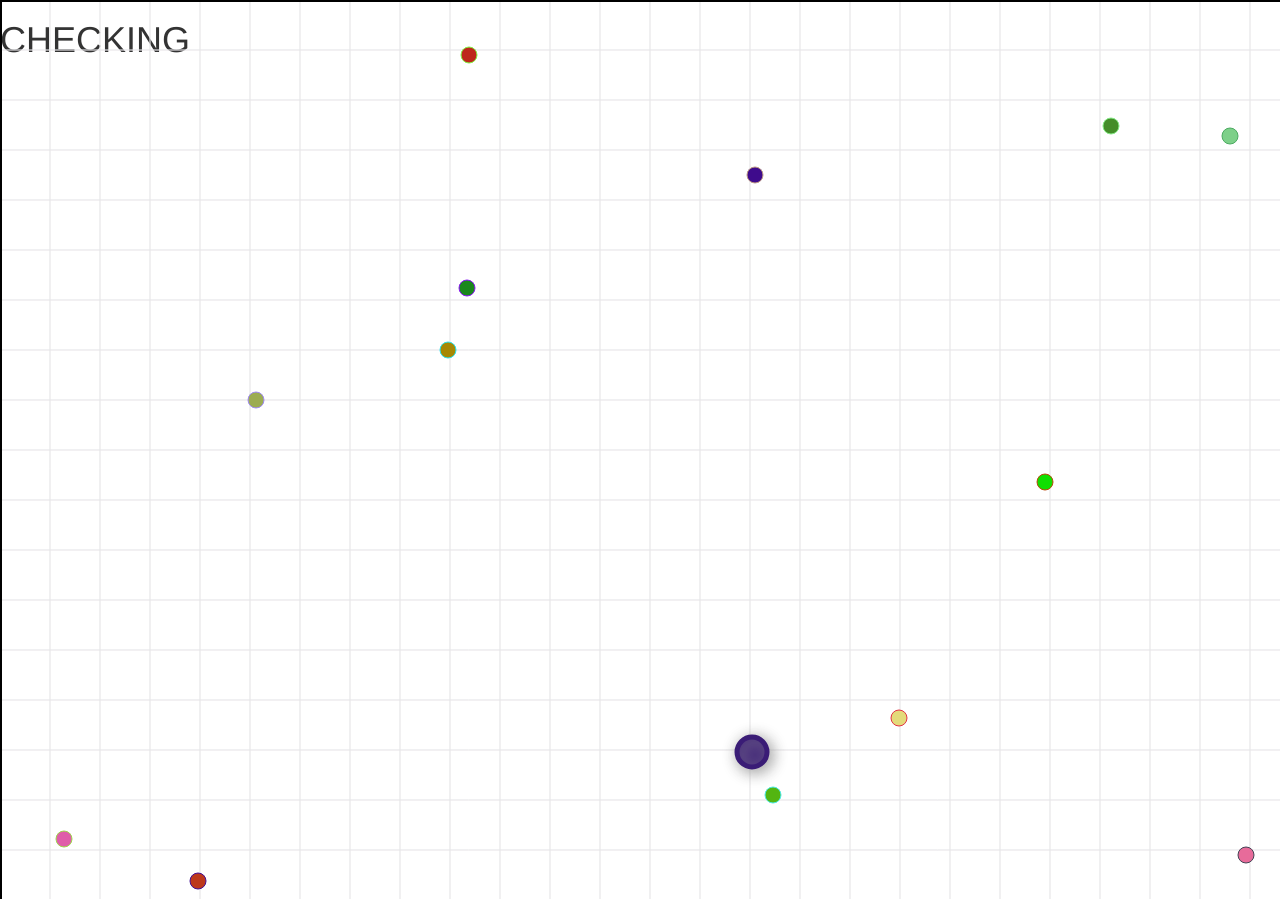
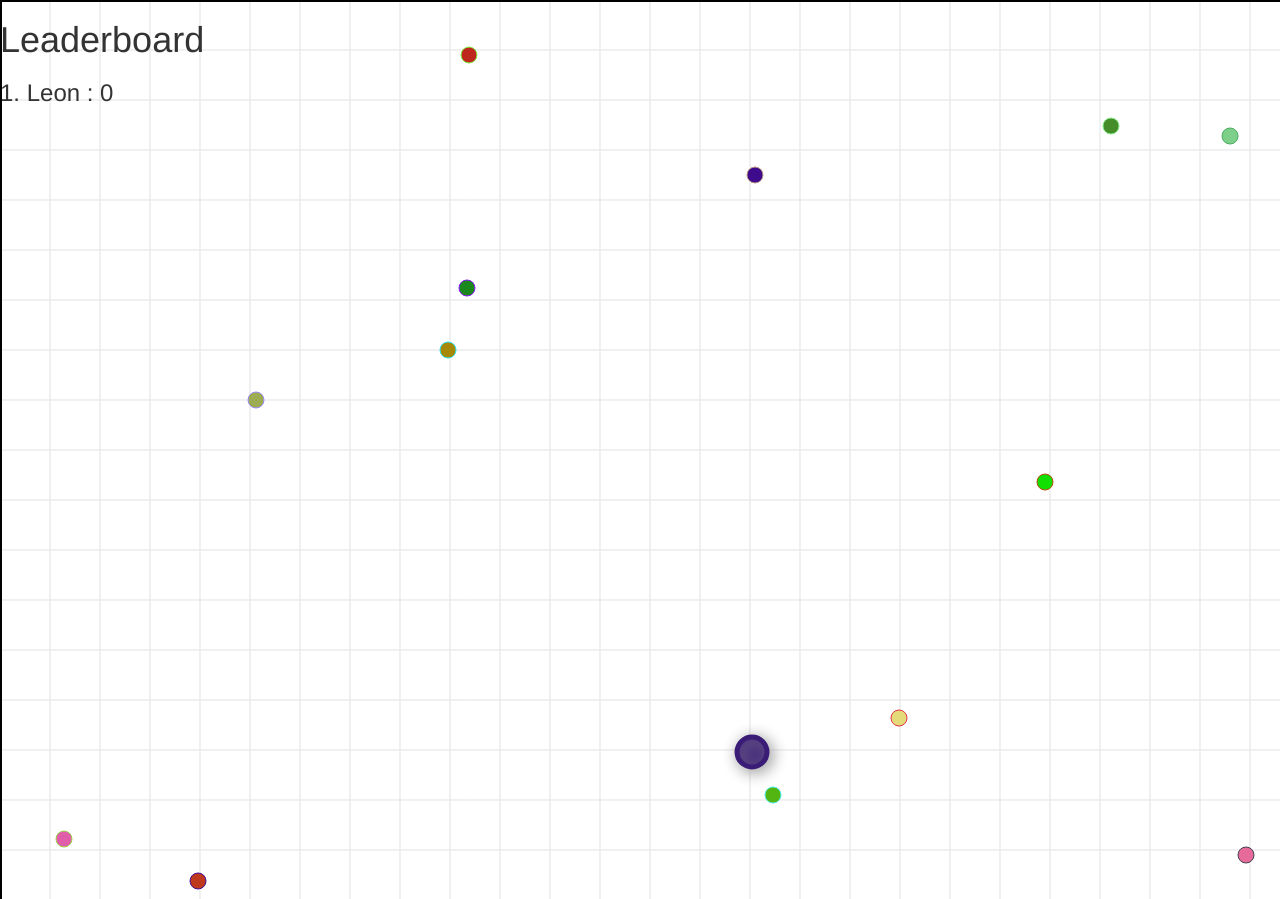
Before and after one commit to adrianw1832/makerthon, a website: page public/index.html in a window 1280 px wide. Shown: the top 899 px of the page. Drawn offline with nearby package versions, Linux system fonts and the light colour scheme.

Commit message:
MVP of Leaderboard

```diff
--- a/public/index.html
+++ b/public/index.html
@@ -21,7 +21,8 @@
   <script src="js/circle.js"></script>
 
   <div class="leaderBoard">
-    <h1>CHECKING</h1>
+    <h1>Leaderboard</h1>
+    <h3></h3>
   </div>
 </body>
 
--- a/public/js/app.js
+++ b/public/js/app.js
@@ -10,7 +10,7 @@ $(document).ready(function() {
   var gameBoundary = 1500;
   var xCoord = 750; var yCoord = 750;
   var xVelocity = 0; var yVelocity = 0;
-  var defaultBallSpeed = 5;
+  var defaultBallSpeed = 10;
   var slowDownFactor = 0.1;
   var defaultRadius = 15;
   var circle = new Circle(xCoord, yCoord, defaultRadius);
@@ -101,17 +101,11 @@ $(document).ready(function() {
     ballCanvas.addEventListener("mousemove", onMouseMove);
   }
 
-  $(function() {
-    var leaderBoard = $('.leaderBoard').offset().top;
 
     $(window).scroll(function() {
-      if ( $(window).scrollTop() > leaderBoard ) {
-        $('.leaderBoard').css({ position: 'fixed', top: '0px' })
-      } else {
-        $('.leaderBoard').css({ position: 'static', top: '0px' })
-      }
+      $('.leaderBoard').css({ position: 'fixed', top: '0px' })
+      $('h3').html('1. Leon : ' + circle.playerPoints)
     });
-  });
 
 
   init();
```
